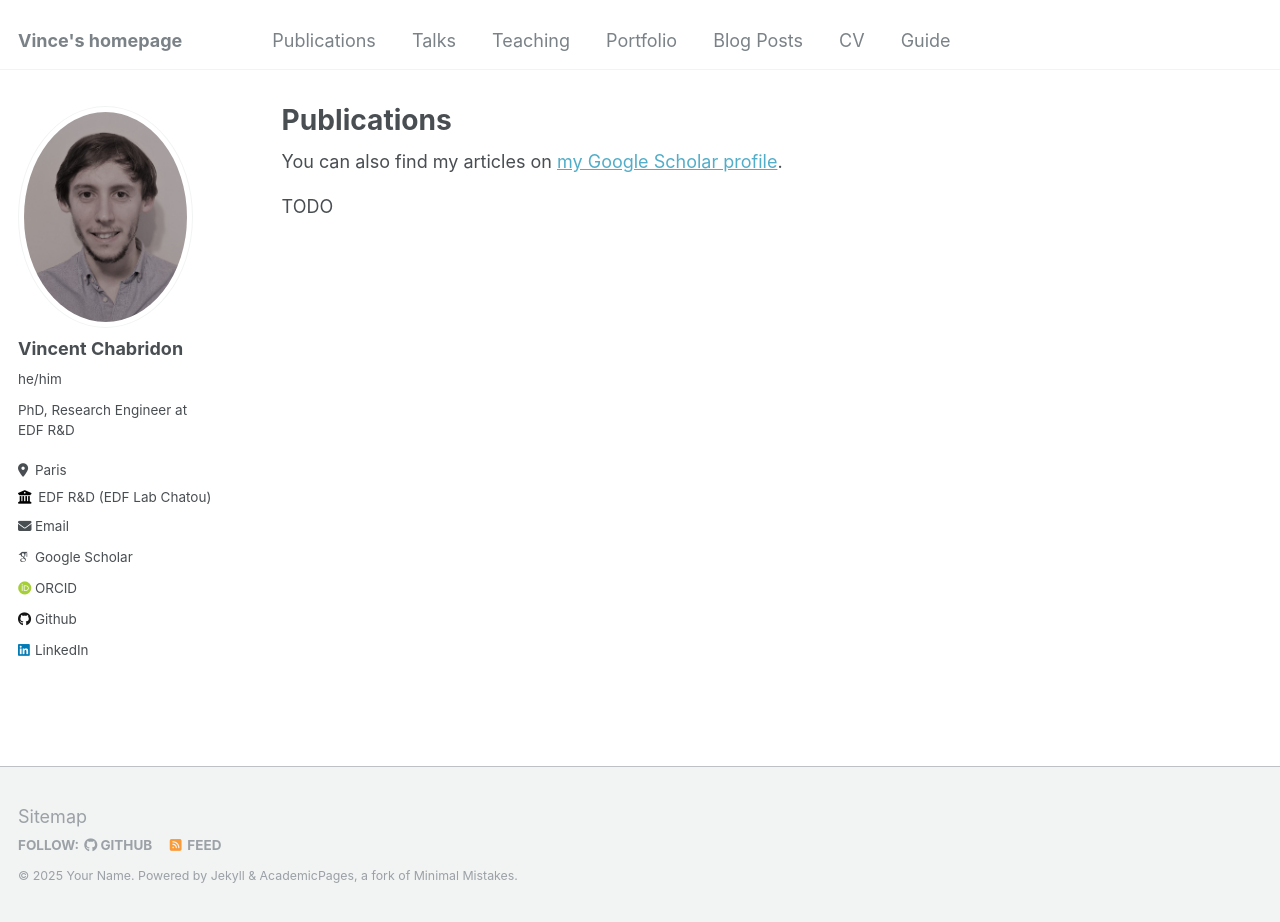
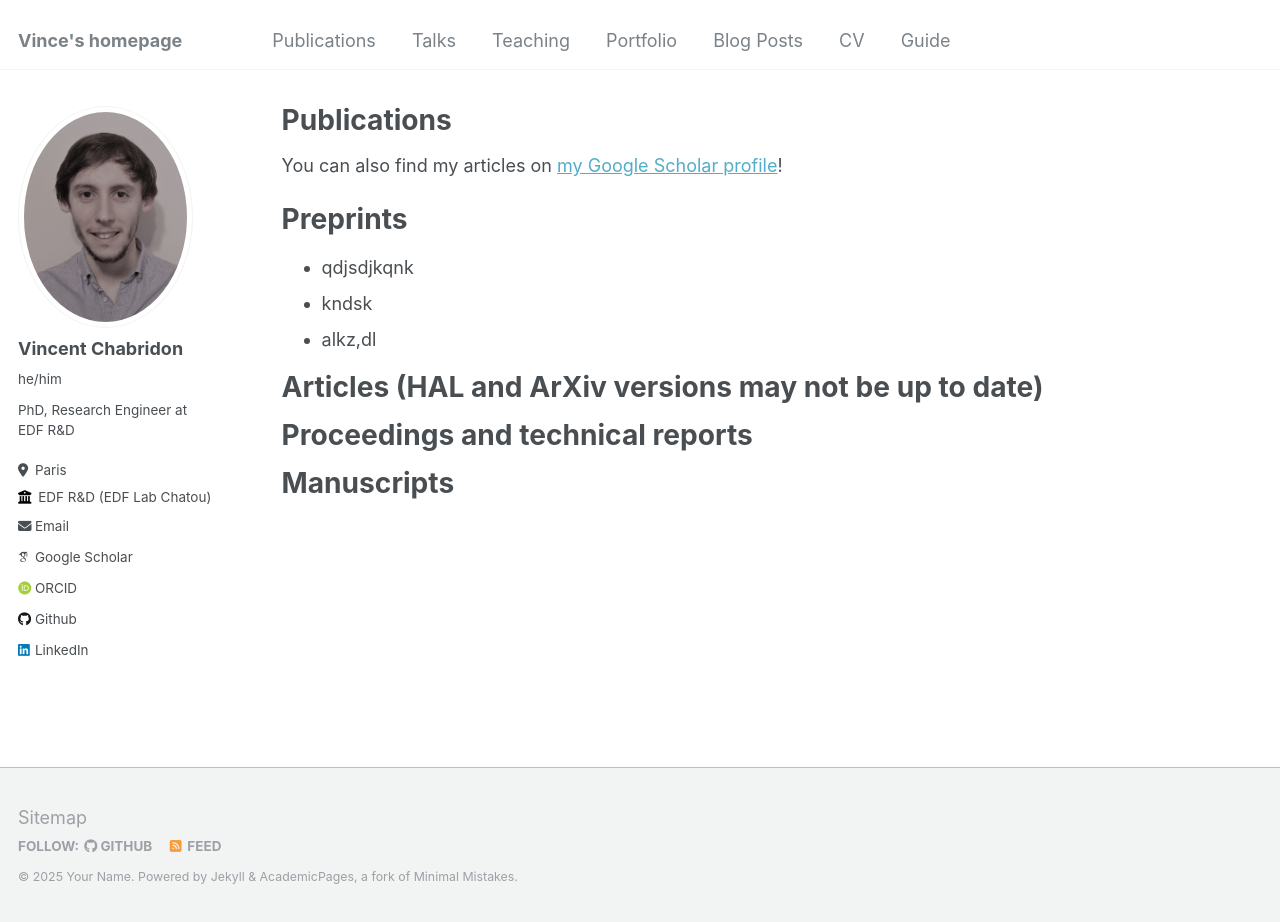
Before and after one commit to vchabri/vchabri.github.io, a Jekyll site: the page built from _pages/publications.md, in a window 1280 px wide and 922 px high. Built offline with Jekyll 4.4.1, drawn with Linux system fonts in a browser that asks for light colours; some web fonts are replaced.

Commit message:
Update publications.md

```diff
--- a/_pages/publications.md
+++ b/_pages/publications.md
@@ -5,9 +5,20 @@ permalink: /publications/
 author_profile: true
 ---
 
-{% if site.author.googlescholar %}
-  <div class="wordwrap">You can also find my articles on <a href="{{[site.author.googlescholar](https://scholar.google.com/citations?user=xBfXuv0AAAAJ&hl=en)}}">my Google Scholar profile</a>.</div>
-{% endif %}
+You can also find my articles on [my Google Scholar profile](https://scholar.google.com/citations?user=xBfXuv0AAAAJ&hl=en)!
+
+Preprints
+===
+* qdjsdjkqnk
+- kndsk
+- alkz,dl
+
+Articles (HAL and ArXiv versions may not be up to date)
+===
+
+Proceedings and technical reports
+===
 
 
-TODO
+Manuscripts
+===
```
